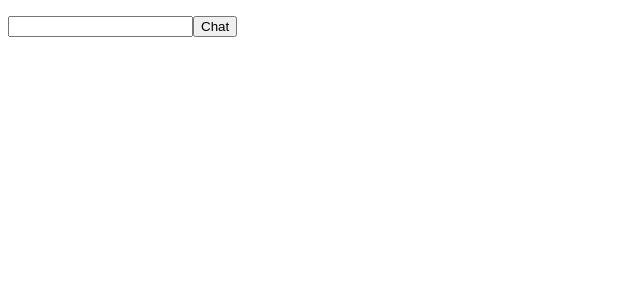
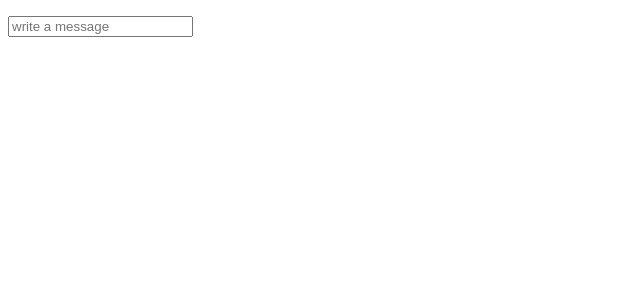
Before and after one commit to sravsk/knowhow-chat-service, a React app: page / in a window 1280 px wide. Shown: the top 300 px of the page, without its empty margins (0-640 px from the left). Built offline with nearby package versions, Linux system fonts and the light colour scheme; the HTML template or start-up script is replaced by a standard one.

Commit message:
installed styled-components to style chat component

```diff
--- a/client/src/components/Chat.jsx
+++ b/client/src/components/Chat.jsx
@@ -9,10 +9,7 @@ class Chat extends React.Component{
 		return(
 			<div>
 				<ul id="messages"></ul>
-					<form action="">
-						<input id="m" autocomplete="off"/>
-						<button>Chat</button>
-					</form>
+						<input id="m" autocomplete="off" placeholder="write a message"/>
 			</div>
 			)
 	}
--- a/package.json
+++ b/package.json
@@ -13,6 +13,7 @@
     "express": "^4.16.3",
     "react": "^16.4.2",
     "react-dom": "^16.4.2",
+    "styled-components": "^3.3.3",
     "webpack": "^4.16.3"
   },
   "devDependencies": {
```
Also changed, not shown: 2 other files (tests, documents, lock files or other folders).
